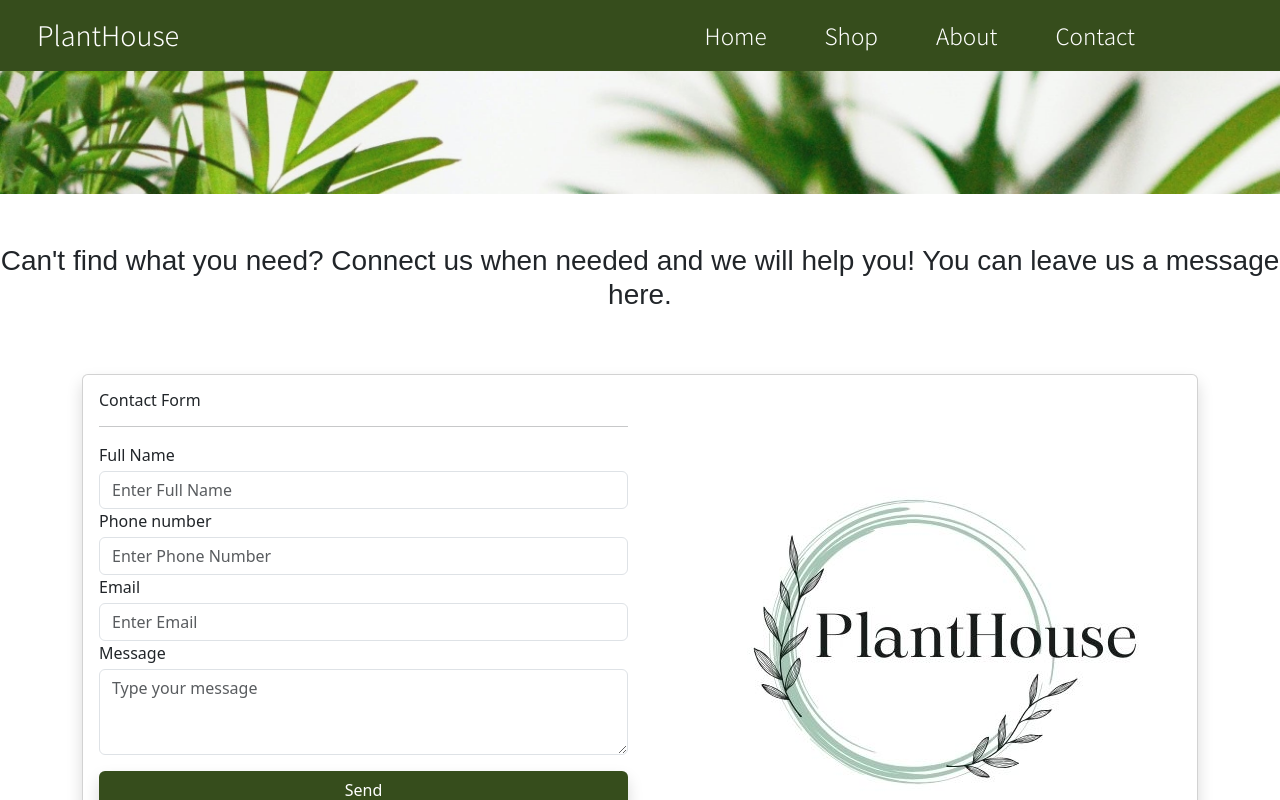
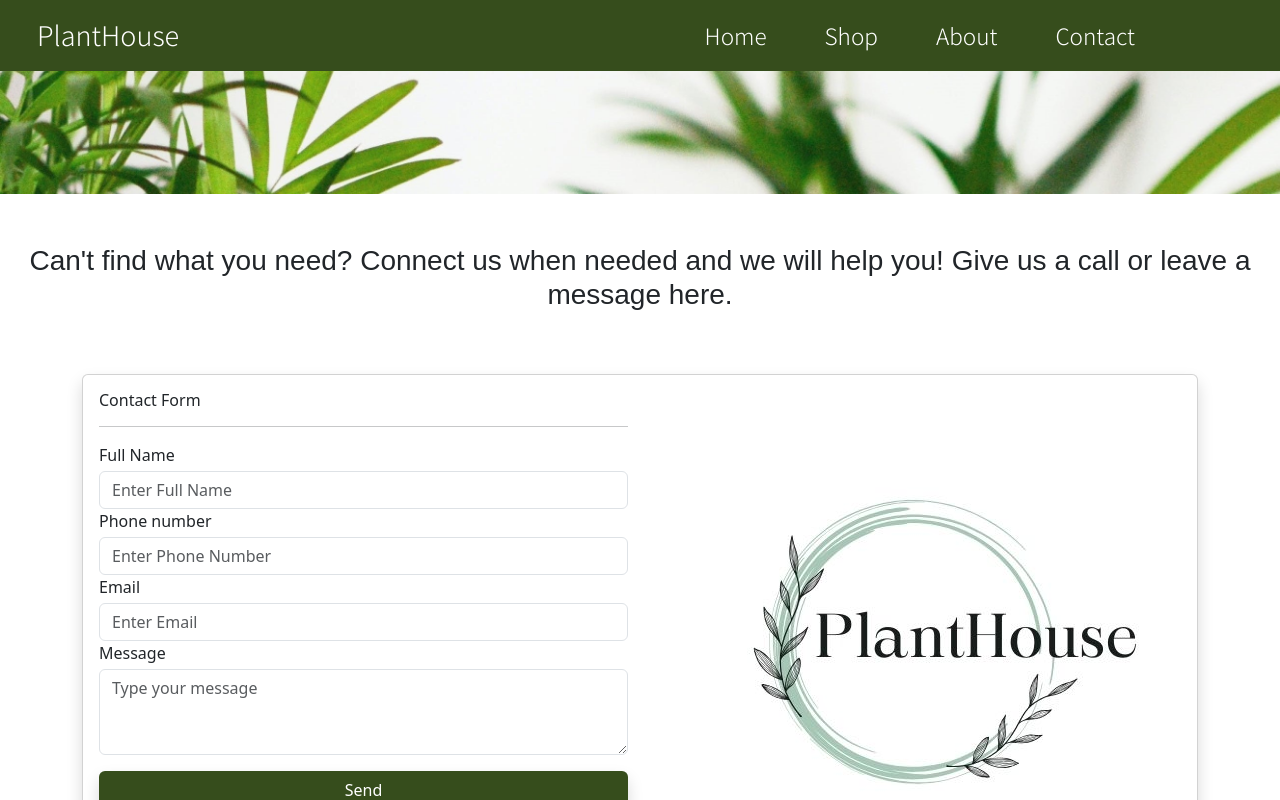
Before and after one commit to Ryhma20-Verkkopalveluprojekti/verkkokauppa, a React (Create React App) app in the folder client/client/: page /contact in a window 1280 px wide. Shown: the top 800 px of the page. Built offline with nearby package versions, Linux system fonts and the light colour scheme; some icons are missing; a web font is replaced by a local one.

Commit message:
tekstin korjaus

```diff
--- a/client/client/src/components/pages/Contact.js
+++ b/client/client/src/components/pages/Contact.js
@@ -14,7 +14,7 @@ function Contactus(){
 
            <div className="col-md-12 text-center" style={{fontFamily: 'sans-serif', fontWeight: 'bold', fontSize: '20px', paddingTop: '50px', paddingBottom: '15px' }}>
             <h3>Can't find what you need? Connect us when needed and we will help you!
-                You can leave us a message here.
+                Give us a call or leave a message here.
             </h3>
            </div>
 
```
